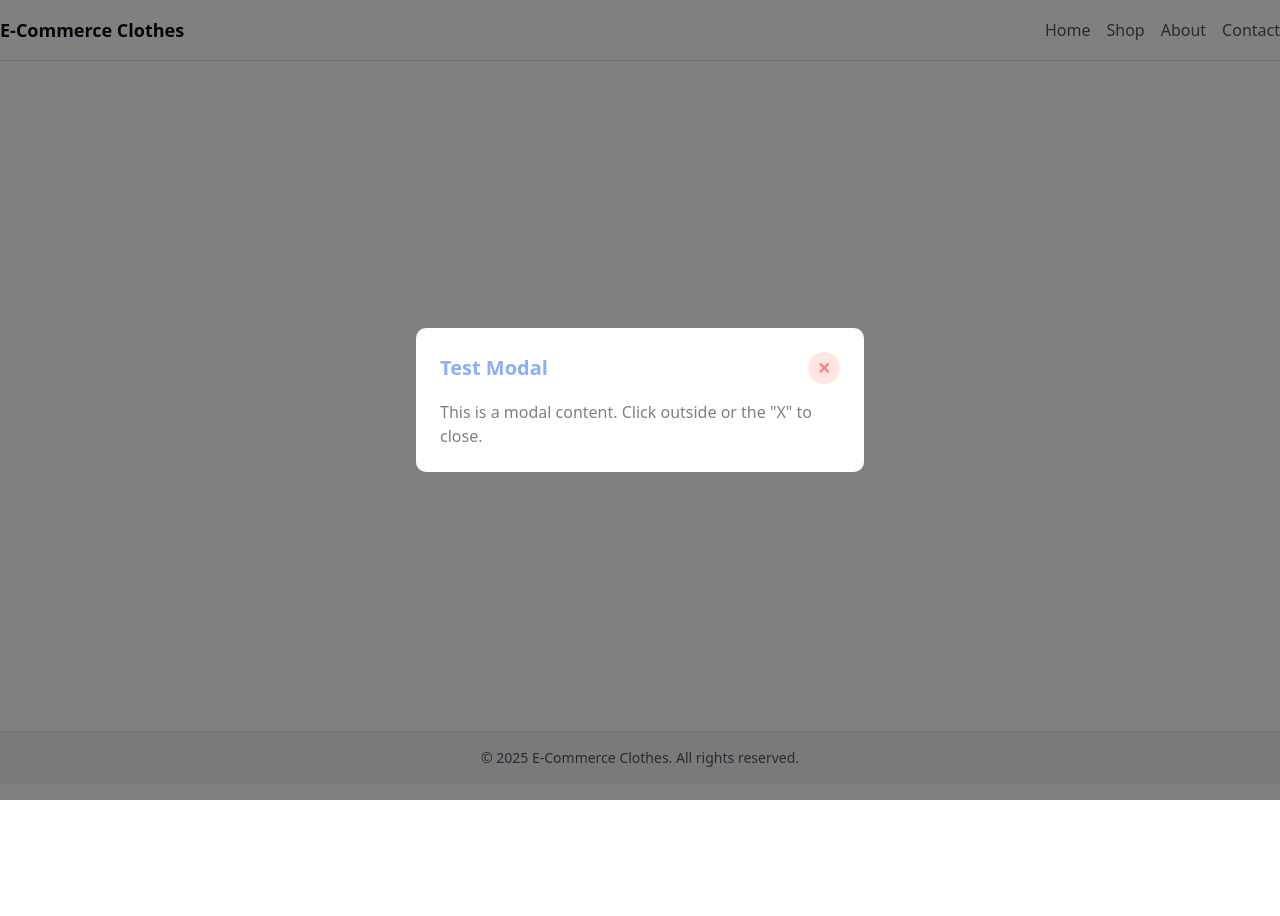
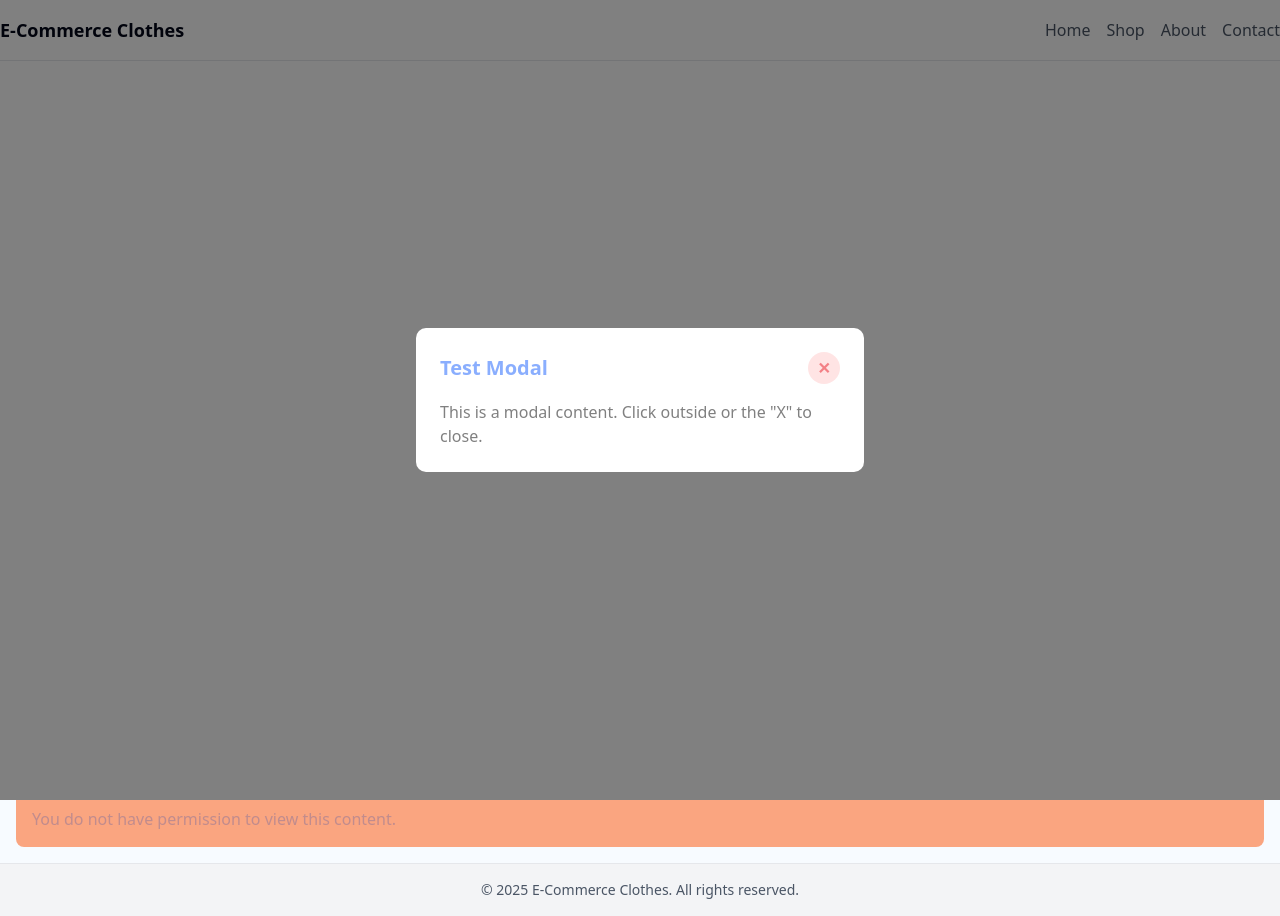
Before and after one commit to Juans-ochoa/e-commerce-clothes, a Next.js app: page /hoc in a window 1280 px wide. Before the commit the page ends 800 px from the top, so only its background shows below. Built offline with nearby package versions, Linux system fonts and the light colour scheme.

Commit message:
Use component with HOC

```diff
--- a/app/hoc/page.tsx
+++ b/app/hoc/page.tsx
@@ -1,3 +1,4 @@
+import TestWithAuth from '@/components/test-hoc/TestWithAuth';
 import TestWithLogger from '@/components/test-hoc/TestWithLogger';
 import TestWithToggle from '@/components/test-hoc/TestWithToggle';
 import TestWithLoading from '@/components/TestWithLoading';
@@ -9,6 +10,7 @@ export default function PageHoc() {
       <TestWithLoading />
       <TestWithToggle />
       <TestWithLogger />
+      <TestWithAuth />
     </main>
   );
 }
```
